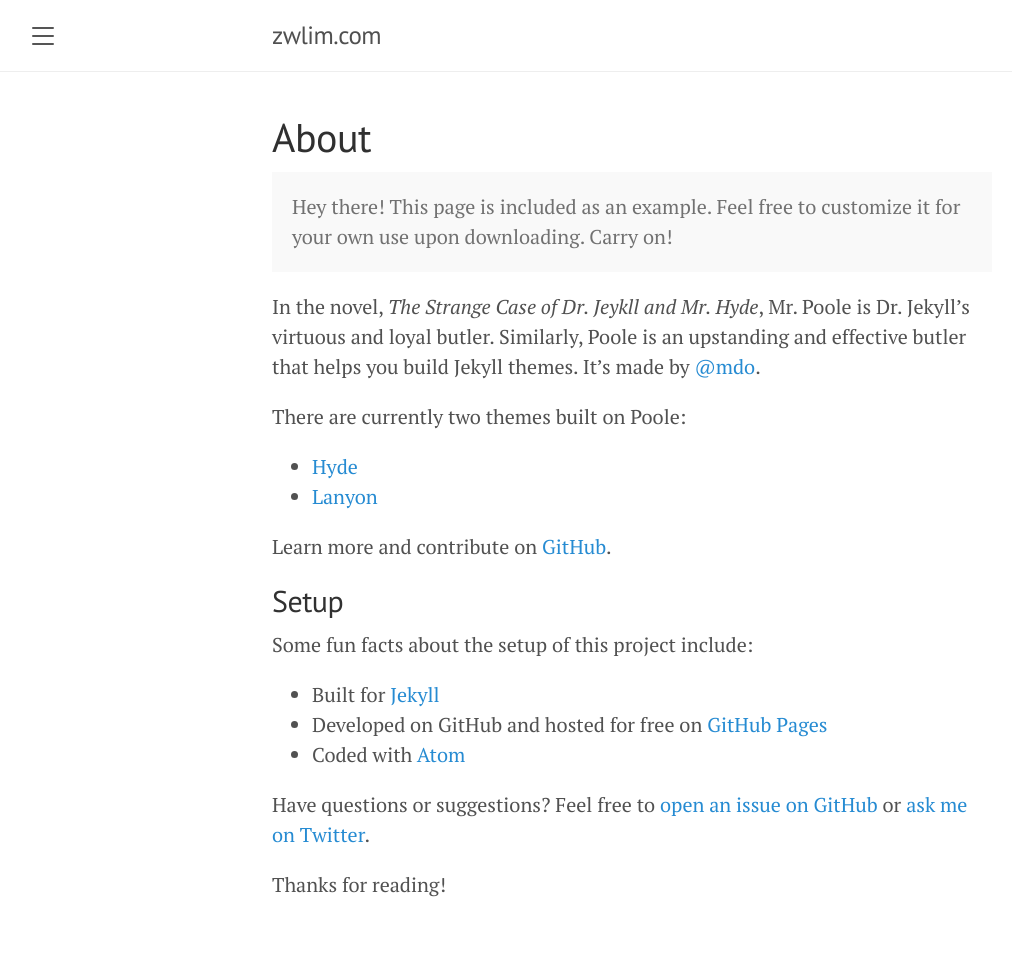
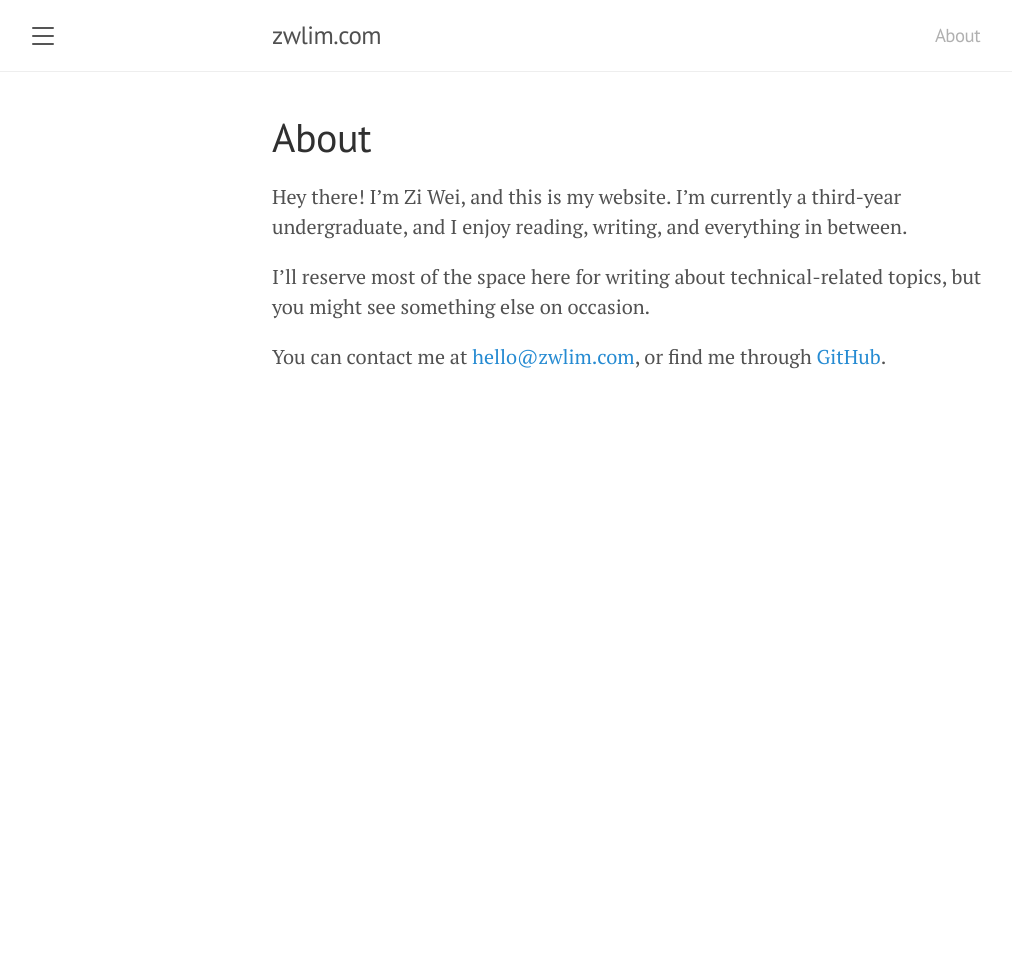
Before and after one commit to halfwhole/personal-site, a Jekyll site: the page built from about.md, in a window 1280 px wide. Shown: the whole page, without its empty margins (8-1020 px from the left). Built offline with Jekyll 4.4.1, drawn with Linux system fonts in a browser that asks for light colours; after the commit the page ends 900 px from its top, so only the background shows below that.

Commit message:
Change about and overall layout

```diff
--- a/_includes/sidebar.html
+++ b/_includes/sidebar.html
@@ -25,7 +25,9 @@
       {% endif %}
     {% endfor %}
 
+    <!--
     <a class="sidebar-nav-item" href="//{{ site.github }}">GitHub</a>
+    -->
   </nav>
 
   <div class="sidebar-item">
--- a/_layouts/default.html
+++ b/_layouts/default.html
@@ -15,6 +15,7 @@
           <h3 class="masthead-title">
             <a href="{{ site.baseurl }}/" title="Home">{{ site.title }}</a>
             <small>{{ site.tagline }}</small>
+	    <a href="{% link about.md %}" class="masthead-right-link" title="About">About</a>
           </h3>
         </div>
       </div>
--- a/about.md
+++ b/about.md
@@ -3,27 +3,12 @@ layout: page
 title: About
 ---
 
-<p class="message">
-  Hey there! This page is included as an example. Feel free to customize it for your own use upon downloading. Carry on!
-</p>
+<p></p>
 
-In the novel, *The Strange Case of Dr. Jeykll and Mr. Hyde*, Mr. Poole is Dr. Jekyll's virtuous and loyal butler. Similarly, Poole is an upstanding and effective butler that helps you build Jekyll themes. It's made by [@mdo](https://twitter.com/mdo).
+Hey there! I'm Zi Wei, and this is my website.
+I'm currently a third-year undergraduate, and I enjoy reading, writing, and everything in between.
 
-There are currently two themes built on Poole:
+I'll reserve most of the space here for writing about technical-related topics,
+but you might see something else on occasion.
 
-* [Hyde](http://hyde.getpoole.com)
-* [Lanyon](http://lanyon.getpoole.com)
-
-Learn more and contribute on [GitHub](https://github.com/poole).
-
-## Setup
-
-Some fun facts about the setup of this project include:
-
-* Built for [Jekyll](https://jekyllrb.com)
-* Developed on GitHub and hosted for free on [GitHub Pages](https://pages.github.com)
-* Coded with [Atom](https://atom.io)
-
-Have questions or suggestions? Feel free to [open an issue on GitHub](https://github.com/poole/issues/new) or [ask me on Twitter](https://twitter.com/mdo).
-
-Thanks for reading!
+You can contact me at [hello@zwlim.com](hello@zwlim.com), or find me through [GitHub](https://github.com/halfwhole).
--- a/index.html
+++ b/index.html
@@ -6,7 +6,7 @@ title: Home
 <div class="posts">
   {% for post in paginator.posts %}
   <div class="post" style="margin-bottom:2em">
-    <h1>
+    <h1 class="post-title" style="font-size:1.7rem">
       <a href="{{ post.url | absolute_url }}">
         {{ post.title }}
       </a>
--- a/public/css/lanyon.css
+++ b/public/css/lanyon.css
@@ -121,6 +121,15 @@ h1, h2, h3, h4, h5, h6 {
   .masthead-title small {
     display: none;
   }
+}
+
+/* Added 24/09/20 by zw for additional masthead right links */
+.masthead-right-link {
+  float: right;
+  color: #b0b0b0 !important;
+  font-size: 75%;
+  padding-top: 4px; /* a little hacky */
+  padding-right: 12px;
 }
 
 
@@ -312,6 +321,11 @@ a.sidebar-nav-item:focus {
 .post-title,
 .post-title a {
   color: #303030;
+}
+.post-title a:hover {
+  color: #268bd2;
+  transition: 0.1s;
+  text-decoration: none;
 }
 .page-title,
 .post-title {
```
